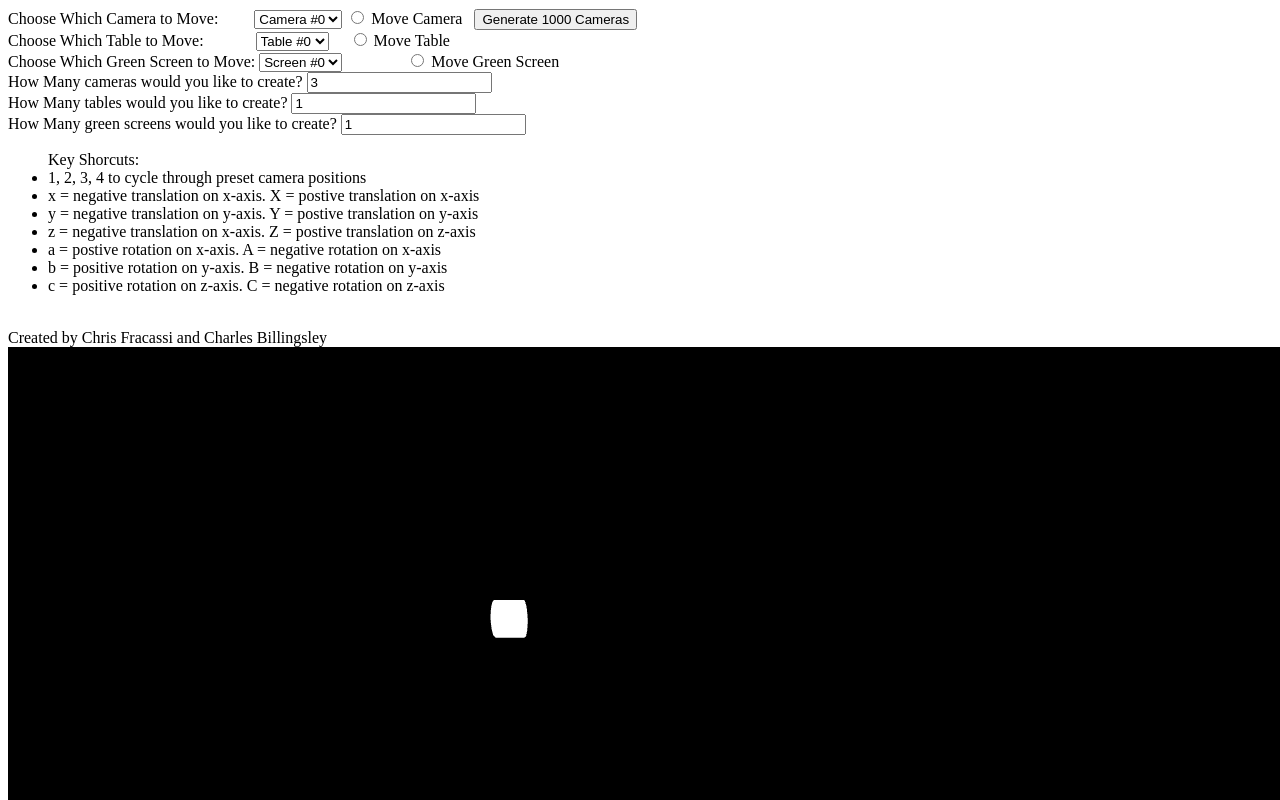
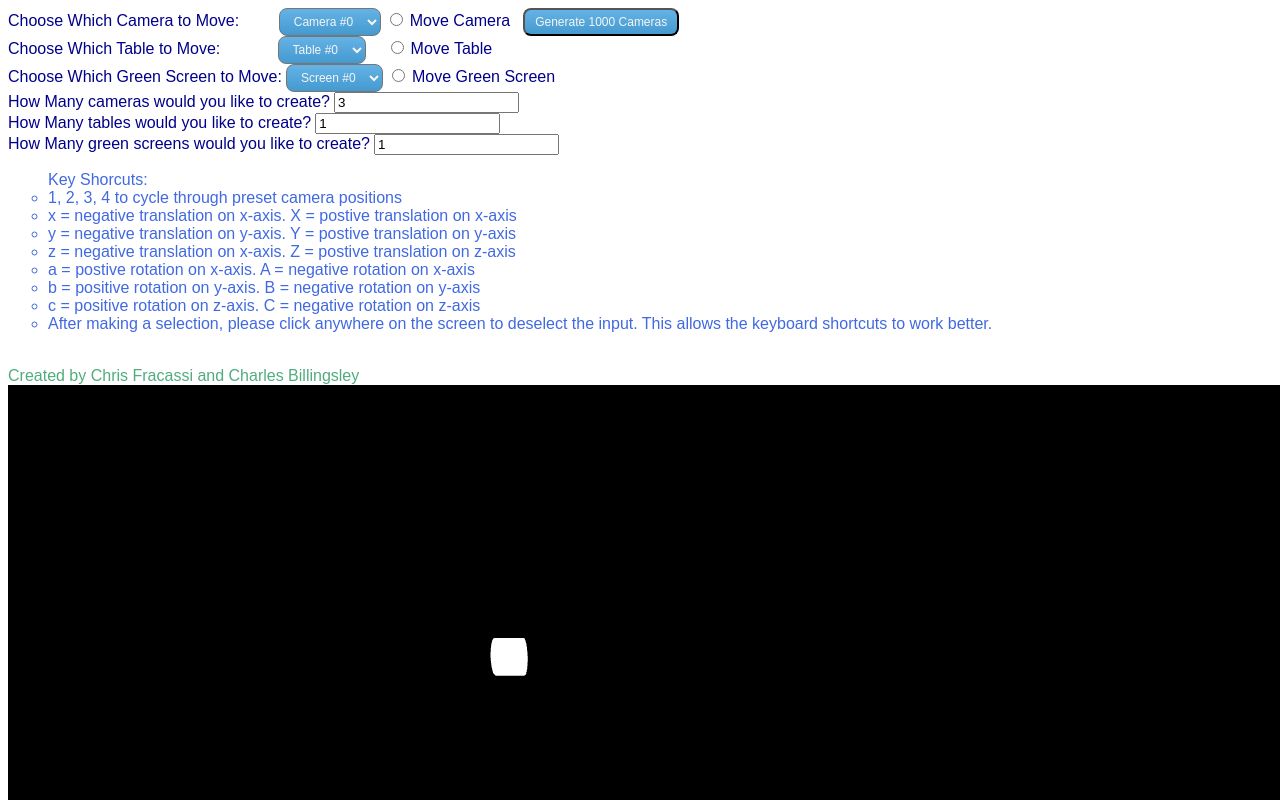
Before and after one commit to charlesbillingsley/3DObjsProject, a plain HTML site: page index.html in a window 1280 px wide. Shown: the top 800 px of the page. Drawn offline with Linux system fonts and the light colour scheme.

Commit message:
Added some simple css

```diff
--- a/index.html
+++ b/index.html
@@ -14,41 +14,45 @@
   <script src="Ring.js"></script>
   <script src="Sphere.js"></script>
   <script src="Cylinder.js"></script>
+  <link rel="stylesheet" href="style.css">
 </head>
 <body onload="main()">
-    <div id="message" style="text-align: center; font-size: 18pt; color: red"></div>
+    <div id="message"></div>
     <div>
-        Choose Which Camera to Move: &nbsp &nbsp &nbsp &nbsp
+        <span>Choose Which Camera to Move: &nbsp &nbsp &nbsp &nbsp</span>
         <select id="cameraObjSelect" name="cameraObjSelect"></select>
-        <input type="radio" id="moveCameraRadio" name="radio" value="camera"> Move Camera &nbsp
+        <input type="radio" id="moveCameraRadio" name="radio" value="camera">
+        <label for="moveCameraRadio">Move Camera &nbsp</label>
         <button id="generateManyCamerasButton" onclick="generateManyCameras()">Generate 1000 Cameras</button><br>
     </div>
     <div>
-        Choose Which Table to Move: &nbsp &nbsp &nbsp &nbsp &nbsp &nbsp
+        <span>Choose Which Table to Move: &nbsp &nbsp &nbsp &nbsp &nbsp &nbsp</span>
         <select id="tableObjSelect" name="tableObjSelect"></select>
         &nbsp &nbsp
-        <input type="radio" id="moveTableRadio" name="radio" value="table"> Move Table<br>
+        <input type="radio" id="moveTableRadio" name="radio" value="table">
+        <label for="moveTableRadio">Move Table</label><br>
     </div>
     <div>
-        Choose Which Green Screen to Move:
-        <select id="screenObjSelect" name="screenObjSelect"></select>&nbsp &nbsp &nbsp &nbsp &nbsp &nbsp &nbsp &nbsp
-        <input type="radio" id="moveScreenRadio" name="radio" value="screen"> Move Green Screen<br>
+        <span>Choose Which Green Screen to Move:</span>
+        <select id="screenObjSelect" name="screenObjSelect"></select>
+        <input type="radio" id="moveScreenRadio" name="radio" value="screen">
+        <label for="moveScreenRadio">Move Green Screen</label><br>
     </div>
     <div>
-        How Many cameras would you like to create?
+        <span>How Many cameras would you like to create?</span>
         <input id="numOfCameraObjs" type="number" name="numOfCameraObjs" value="3" onblur="createCameraObjs()" min="0"><br>
     </div>
     <div>
-        How Many tables would you like to create?
+        <span>How Many tables would you like to create?</span>
         <input id="numOfTableObjs" type="number" name="numOfTableObjs" value="1" onblur="createTableObjs()" min="0"><br>
     </div>
     <div>
-        How Many green screens would you like to create?
+        <span>How Many green screens would you like to create?</span>
         <input id="numOfScreenObjs" type="number" name="numOfScreenObjs" value="1" onblur="createScreenObjs()" min="0"><br>
     </div>
-    <div>
+    <div class="instructions">
         <ul>
-            Key Shorcuts:
+            <span class="instructions">Key Shorcuts:</span>
             <li>1, 2, 3, 4 to cycle through preset camera positions</li>
             <li>x = negative translation on x-axis. X = postive translation on x-axis</li>
             <li>y = negative translation on y-axis. Y = postive translation on y-axis</li>
@@ -56,10 +60,11 @@
             <li>a = postive rotation on x-axis. A = negative rotation on x-axis</li>
             <li>b = positive rotation on y-axis. B = negative rotation on y-axis</li>
             <li>c = positive rotation on z-axis. C = negative rotation on z-axis</li>
+            <li>After making a selection, please click anywhere on the screen to deselect the input. This allows the keyboard shortcuts to work better.</li>
         </ul>
     </div>
     <br>
-    <span>Created by Chris Fracassi and Charles Billingsley</span>
+    <span class="signiture">Created by Chris Fracassi and Charles Billingsley</span>
     <canvas id="gl-canvas"></canvas>
 </body>
 </html>
--- a/render.js
+++ b/render.js
@@ -276,7 +276,7 @@ function drawScene() {
 }
 
 function draw3D() {
-  /* We must update the projection and view matrices in the shader */
+    /* We must update the projection and view matrices in the shader */
     gl.uniformMatrix4fv(projUnif, false, persProjMat);
     gl.uniformMatrix4fv(viewUnif, false, viewMat);
     gl.viewport(0, 0, canvas.width, canvas.height);
--- a/style.css
+++ b/style.css
@@ -80,13 +80,3 @@ select option {
 .signiture {
     color: #51ac7d;
 }
-
-.leftContainer {
-    margin-top: 10px;
-    float: left;
-}
-
-.rightContainer {
-    margin-left: 20px;
-    float: left;
-}
```
